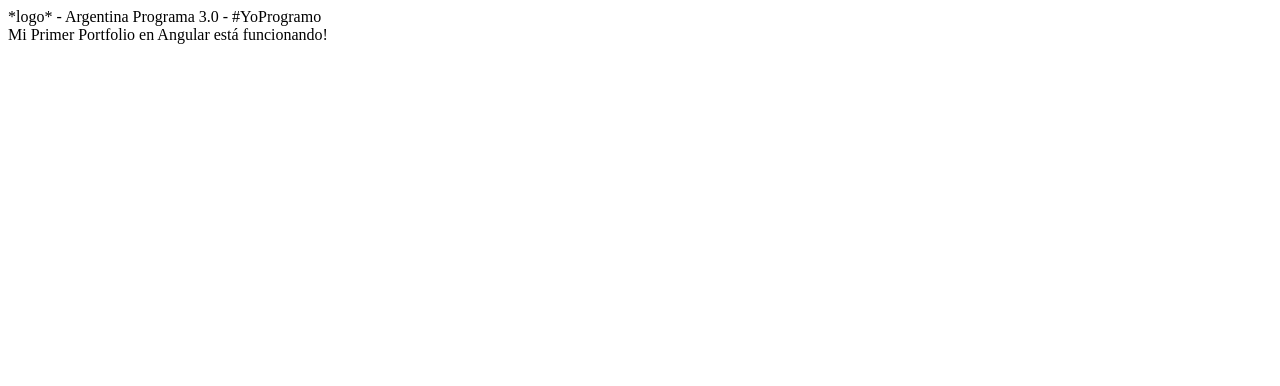
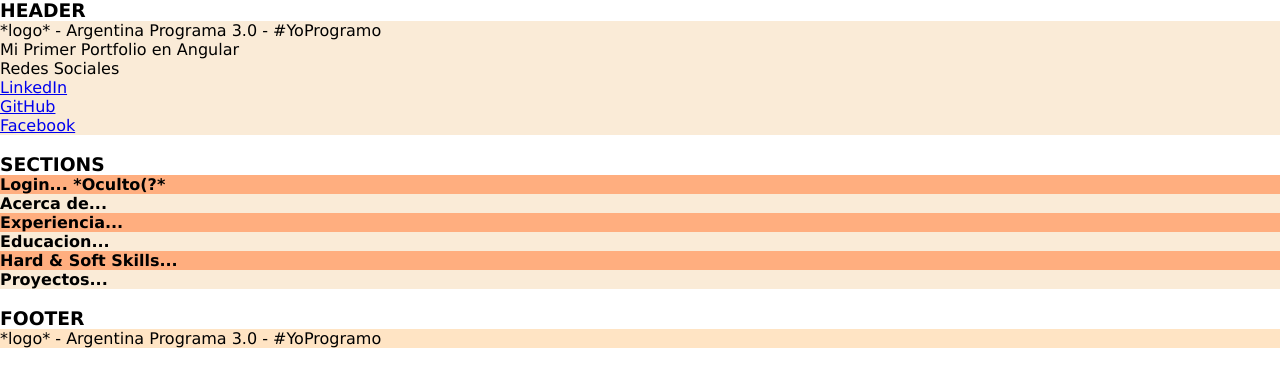
Before and after one commit to AlbLaura/Proyecto_FrontEnd, an Angular app: page / in a window 1280 px wide. Shown: the top 386 px of the page. Built offline with nearby package versions, Linux system fonts and the light colour scheme.

Commit message:
actualizacion

```diff
--- a/src/app/app.component.html
+++ b/src/app/app.component.html
@@ -1,3 +1,39 @@
-<span>{{argProg}}</span>
-<br/>
-<span>{{title}} está funcionando!</span>
+<h3>HEADER</h3>
+<header style="background-color: antiquewhite;">
+  <span>{{argProg}}</span>
+  <br/>
+  <span>{{title}}</span>
+  <br/>
+  <span>Redes Sociales</span>
+  <ul>
+    <li><a href="https://www.linkedin.com/in/laura-soledad-albornoz-01/" target="_blank">LinkedIn</a></li>
+    <li><a href="https://github.com/AlbLaura" target="_blank">GitHub</a></li>
+    <li><a href="https://www.facebook.com/laura.s.albornoz.3/" target="_blank">Facebook</a></li>
+  </ul>
+</header>
+<br>
+<h3>SECTIONS</h3>
+<section style="background-color: rgb(255, 174, 127);">
+  <h4>Login... *Oculto(?*</h4>
+</section>
+<section style="background-color: antiquewhite;">
+  <h4>Acerca de...</h4>
+</section>
+<section style="background-color: rgb(255, 174, 127);">
+  <h4>Experiencia...</h4>
+</section>
+<section style="background-color: antiquewhite;">
+  <h4>Educacion...</h4>
+</section>
+<section style="background-color: rgb(255, 174, 127);">
+  <h4>Hard & Soft Skills...</h4>
+</section>
+<section style="background-color: antiquewhite;">
+  <h4>Proyectos...</h4>
+</section>
+<br>
+<h3>FOOTER</h3>
+<footer  style="background-color: bisque;">
+
+  <span>{{argProg}}</span>
+</footer>
--- a/src/styles.css
+++ b/src/styles.css
@@ -1 +1,6 @@
-/* You can add global styles to this file, and also import other style files */
+* {
+    margin: 0px;
+    padding: 0px;
+    font-family:Verdana, Geneva, Tahoma, sans-serif;
+    text-align: left;
+}
```
